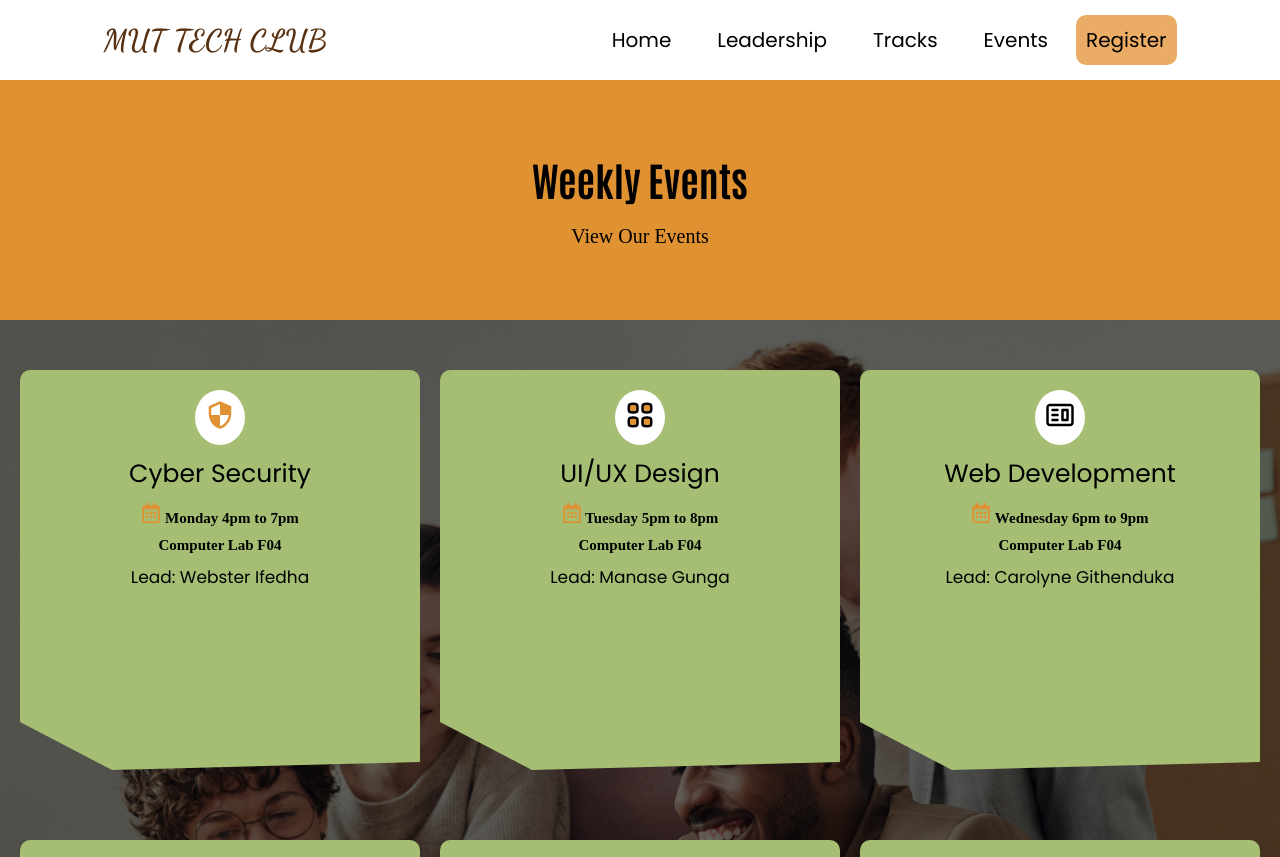
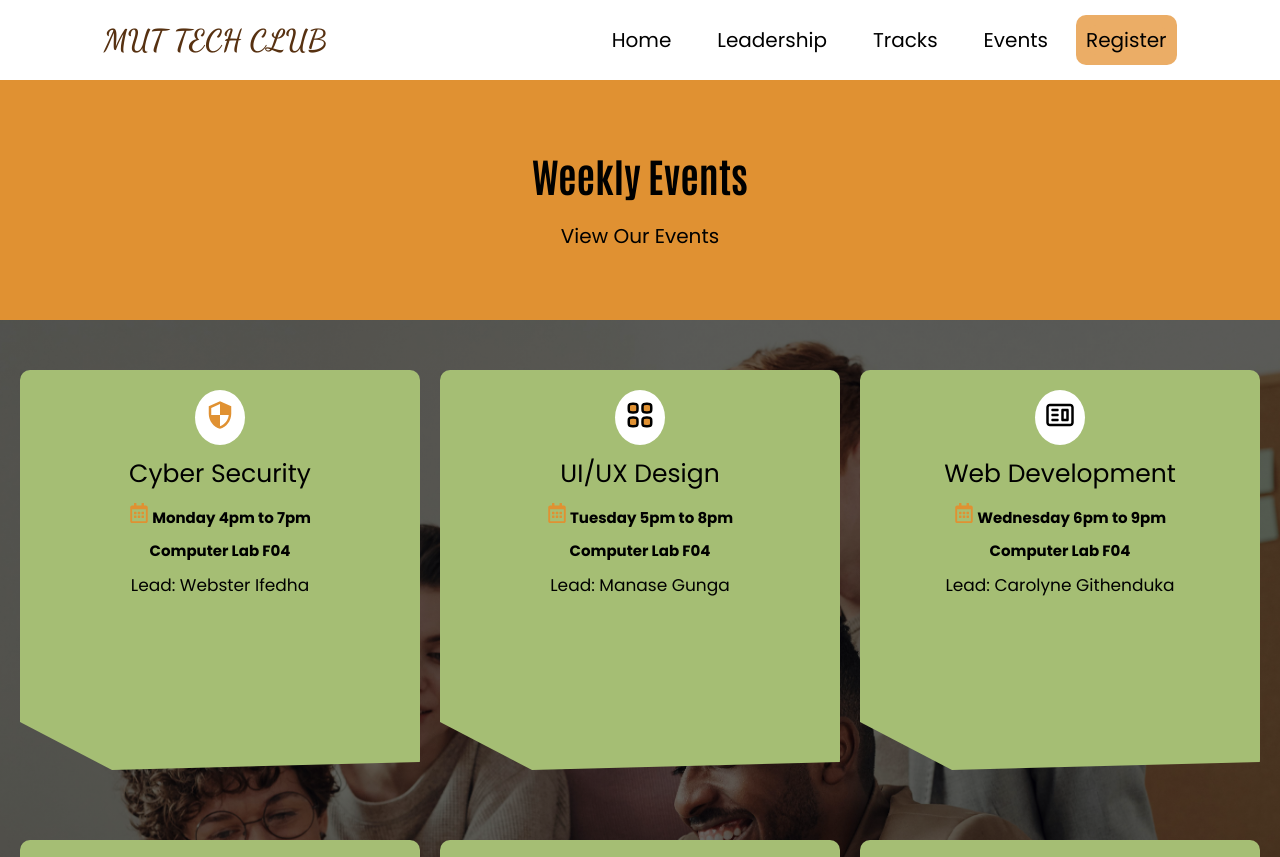
Before and after one commit to KATAMII/MUTC, a React (Vite) app: page /Events in a window 1280 px wide. Shown: the top 857 px of the page. Built offline with nearby package versions, Linux system fonts and the light colour scheme.

Commit message:
add some changes

```diff
--- a/src/pages/Events/events.css
+++ b/src/pages/Events/events.css
@@ -4,6 +4,7 @@
   margin: 0;
   padding: 0;
   box-sizing: border-box;
+  font-family: "Poppins", sans-serif;
 }
 
 html,
```
